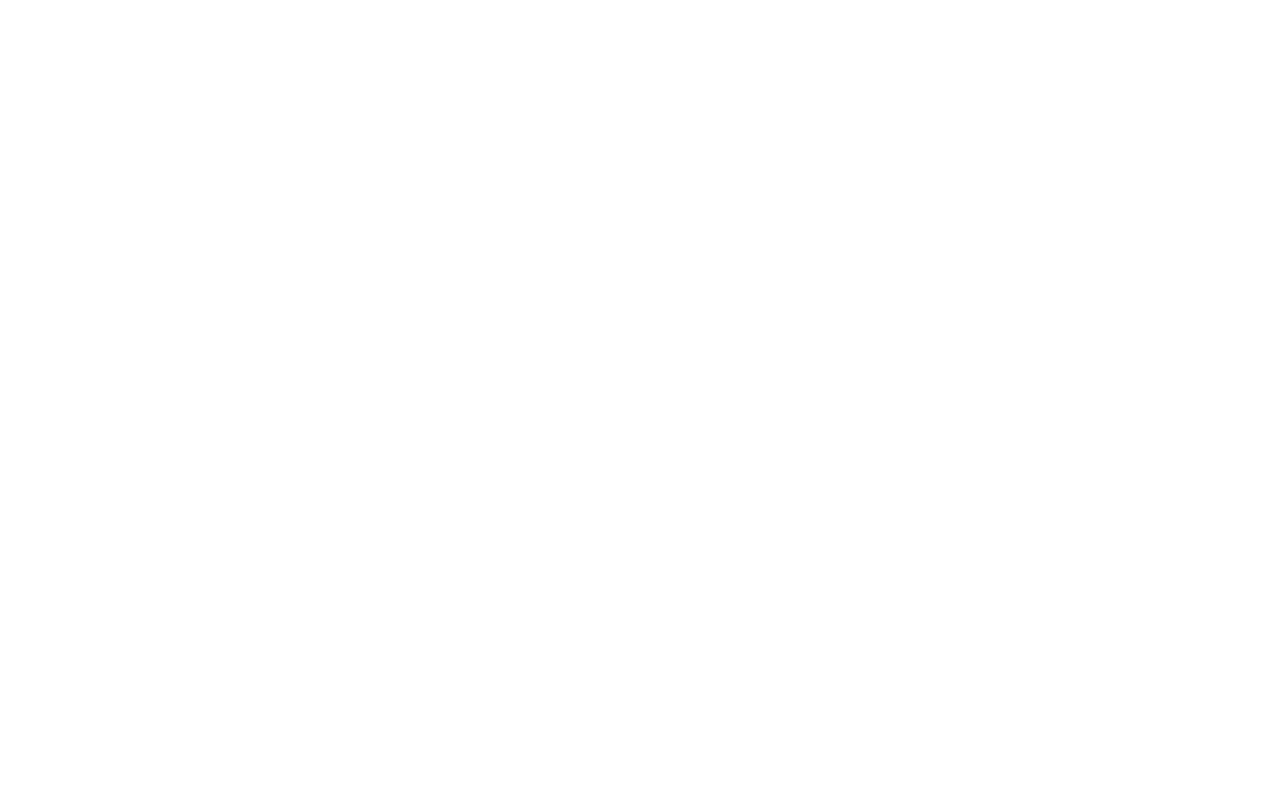
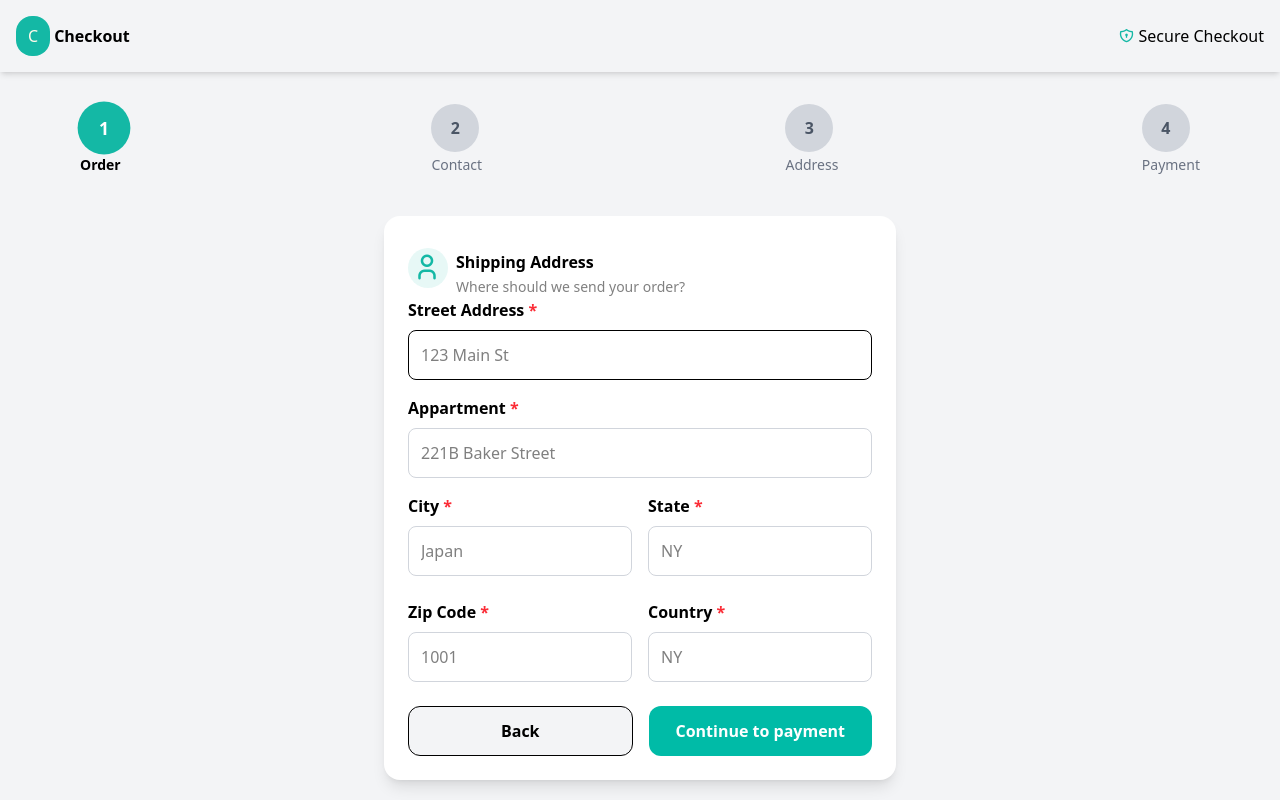
Before and after one commit to Hisham-AlAhmad/Checkout, a React (Vite) app: page /address in a window 1280 px wide. Before the commit this address had no page. Built offline with nearby package versions, Linux system fonts and the light colour scheme.

Commit message:
Creating Address + some changes

```diff
--- a/src/Root/AppRoutes.jsx
+++ b/src/Root/AppRoutes.jsx
@@ -3,6 +3,7 @@ import Layout from "./Layout";
 import Payment from '../components/Payment/Payment';
 import Contact from '../components/Contact';
 import Order from "../components/Order";
+import Address from "../components/Address";
 
 function AppRoutes() {
   return (
@@ -10,6 +11,7 @@ function AppRoutes() {
       {/* User side routes */}
       <Route element={<Layout />} >
         <Route path="/" element={<Order />} />
+        <Route path="/address" element={<Address />} />
         <Route path="/payment" element={<Payment />} />
         <Route path="/contact" element={<Contact />} />
       </Route>
--- a/src/Root/Layout.jsx
+++ b/src/Root/Layout.jsx
@@ -1,6 +1,7 @@
 import { Outlet } from "react-router-dom";
 import Navbar from '../components/Navbar';
 import Steps from '../components/Steps';
+import Address from '../components/Address';
 
 function Layout() {
   return (
--- /dev/null
+++ b/src/components/Address.jsx
@@ -0,0 +1,132 @@
+import { useState } from "react";
+import { Link } from "react-router-dom";
+
+const Payment = () => {
+    const [streetAddress, setStreetAddress] = useState("");
+    const [apartment, setApartment] = useState("");
+    const [city, setCity] = useState("");
+    const [state, setState] = useState("");
+    const [zipCode, setZipCode] = useState("");
+    const [country, setCountry] = useState("");
+
+    return (
+        <div className="mx-auto mt-10 max-w-lg rounded-2xl bg-white p-6 shadow-lg">
+
+            {/* Header */}
+            <div className="flex">
+                <i className="ti ti-user text-(--primary) rounded-full w-10 h-10 text-3xl p-1 bg-[#14b8a51a] mr-2 mt-2  "></i>
+                <h1 className="font-bold mt-2.5">
+                    Shipping Address
+                    <br />
+                    <span className="font-normal text-sm text-[grey] ">Where should we send your order?</span>
+                </h1></div>
+
+            {/* Street Address */}
+            <div className="mb-4">
+                <label className="mb-2 block font-semibold">
+                    Street Address <span className="text-red-500">*</span>
+                </label>
+
+                <div className="relative">
+                    <input
+                        type="text"
+                        placeholder="123 Main St"
+                        value={streetAddress}
+                        onChange={(e) => setStreetAddress(e.target.value)}
+                        className={`w-full rounded-lg border p-3 focus:outline-none`}
+                    />
+                </div>
+            </div>
+
+            {/* Apartment */}
+            <div className="mb-4">
+                <label className="mb-2 block font-semibold">
+                    Appartment <span className="text-red-500">*</span>
+                </label>
+                <input
+                    type="text"
+                    placeholder="221B Baker Street"
+                    value={apartment}
+                    onChange={(e) => setApartment(e.target.value)}
+                    className="w-full rounded-lg border border-gray-300 p-3 focus:border-(--primary) focus:outline-none"
+                />
+            </div>
+
+            {/* City / State */}
+            <div className="mb-6 grid grid-cols-1 gap-4 sm:grid-cols-2">
+                <div>
+                    <label className="mb-2 block font-semibold">
+                        City <span className="text-red-500">*</span>
+                    </label>
+                    <input
+                        type="text"
+                        placeholder="Japan"
+                        value={city}
+                        onChange={(e) => setCity(e.target.value)}
+                        className="w-full rounded-lg border border-gray-300 p-3 focus:border-(--primary) focus:outline-none"
+                    />
+                </div>
+
+                <div>
+                    <label className="mb-2 block font-semibold">
+                        State <span className="text-red-500">*</span>
+                    </label>
+                    <input
+                        type="text"
+                        placeholder="NY"
+                        value={state}
+                        onChange={(e) => setState(e.target.value)}
+                        className="w-full rounded-lg border border-gray-300 p-3 focus:border-(--primary) focus:outline-none"
+                    />
+                </div>
+
+            </div>
+
+            {/* Zip / Country */}
+            <div className="mb-6 grid grid-cols-1 gap-4 sm:grid-cols-2">
+                <div>
+                    <label className="mb-2 block font-semibold">
+                        Zip Code <span className="text-red-500">*</span>
+                    </label>
+                    <input
+                        type="text"
+                        placeholder="1001"
+                        value={zipCode}
+                        onChange={(e) => setZipCode(e.target.value)}
+                        className="w-full rounded-lg border border-gray-300 p-3 focus:border-(--primary) focus:outline-none"
+                    />
+                </div>
+
+                <div>
+                    <label className="mb-2 block font-semibold">
+                        Country <span className="text-red-500">*</span>
+                    </label>
+                    <input
+                        type="text"
+                        placeholder="NY"
+                        value={country}
+                        onChange={(e) => setCountry(e.target.value)}
+                        className="w-full rounded-lg border border-gray-300 p-3 focus:border-(--primary) focus:outline-none"
+                    />
+                </div>
+
+
+            </div>
+
+            {/* Actions */}
+            <div className="flex flex-col gap-4 sm:flex-row">
+                <button className="w-full rounded-xl border bg-gray-100 py-3 font-semibold">
+                    Back
+                </button>
+
+                <Link to="/payment"
+                    className="flex w-full items-center justify-center gap-2 rounded-xl bg-teal-500 py-3 font-semibold text-white hover:bg-teal-600"
+                >
+                    Continue to payment
+                </Link>
+            </div>
+        </div>
+    );
+};
+
+export default Payment;
--- a/src/components/Contact.jsx
+++ b/src/components/Contact.jsx
@@ -1,3 +1,5 @@
+import { Link } from "react-router-dom";
+
 function Contact() {
 
   return (
@@ -23,8 +25,8 @@ function Contact() {
           <p className="text-[gray] pl-1">For delivery updates</p>
         </div>
         <div className="flex">
-          <button className="bg-[#f6f7f9] text-black font-bold rounded-xl p-3 mt-6 w-full hover:bg-[#14b8a5] mr-1">Back</button>
-          <button className="bg-[#14b8a5]  text-white font-bold rounded-xl p-3 mt-6 w-full hover:bg-[#14b8a5]">Continue to address</button>
+          <Link to="/" className="bg-[#f6f7f9] text-black font-bold rounded-xl p-3 mt-6 w-full hover:bg-[#14b8a5] mr-1">Back</Link>
+          <Link to="/address" className="bg-[#14b8a5]  text-white font-bold rounded-xl p-3 mt-6 w-full hover:bg-[#14b8a5]">Continue to address</Link>
         </div>
       </div>
 
```
